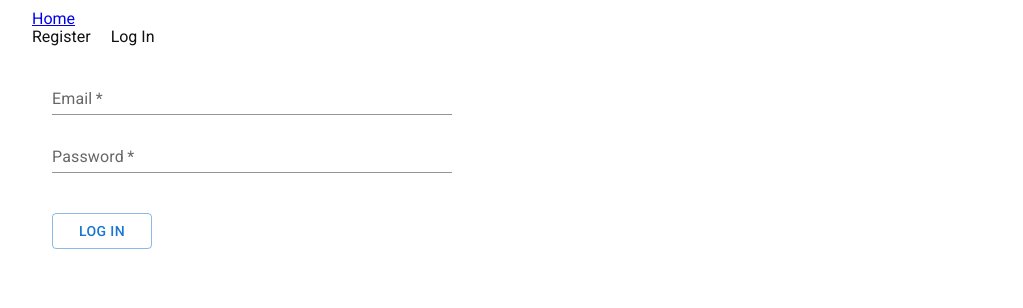
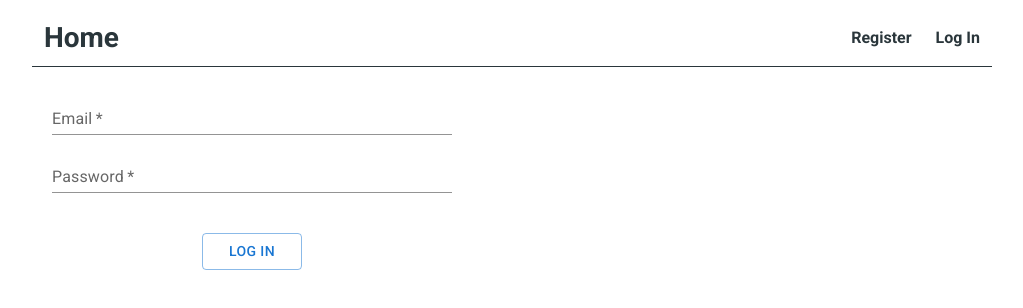
Before and after one commit to asiaostrowska55/goit-react-hw-08-phonebook, a React (Create React App) app: page /goit-react-hw-08-phonebook/login in a window 1280 px wide. Shown: the top 308 px of the page, without its empty margins (128-1151 px from the left). Built offline with nearby package versions, Linux system fonts and the light colour scheme.

Commit message:
homepage styles

```diff
--- a/src/components/AppBar/AppBar.jsx
+++ b/src/components/AppBar/AppBar.jsx
@@ -2,12 +2,13 @@ import { Navigation } from '../Navigation/Navigation';
 import { UserMenu } from '../UserMenu/UserMenu';
 import { AuthNav } from '../AuthNav/AuthNav';
 import { useAuth } from 'hooks/useAuth';
+import css from './AppBar.module.css';
 
 export const AppBar = () => {
   const { isLoggedIn } = useAuth();
 
   return (
-    <header>
+    <header className={css.header}>
       <Navigation />
       {isLoggedIn ? <UserMenu /> : <AuthNav />}
     </header>
--- /dev/null
+++ b/src/components/AppBar/AppBar.module.css
@@ -0,0 +1,7 @@
+.header {
+  display: flex;
+  justify-content: space-between;
+  align-items: center;
+  margin-bottom: 16px;
+  border-bottom: 1px solid #2a363b;
+}
--- a/src/components/AuthNav/AuthNav.jsx
+++ b/src/components/AuthNav/AuthNav.jsx
@@ -3,7 +3,7 @@ import css from './AuthNav.module.css';
 
 export const AuthNav = () => {
   return (
-    <div className={css.div}>
+    <div>
       <NavLink className={css.link} to="/register">
         Register
       </NavLink>
--- a/src/components/AuthNav/AuthNav.module.css
+++ b/src/components/AuthNav/AuthNav.module.css
@@ -1,18 +1,12 @@
-.div {
-  display: flex;
-  gap: 20px;
-  flex-direction: row;
-  align-items: center;
+.link {
+  display: inline-block;
+  text-decoration: none;
+  padding: 12px;
+  font-weight: 700;
+  color: #2a363b;
+  transition: 0.5s ease-in-out;
 }
-.link {
-  color: #111;
-  text-decoration: none;
 
-  &:hover {
-    text-decoration: underline;
-  }
+.link:hover {
+  color: #e84a5f;
 }
-.active {
-  color: red;
-  text-decoration: underline;
-}
--- a/src/components/LoginForm/LoginForm.jsx
+++ b/src/components/LoginForm/LoginForm.jsx
@@ -43,7 +43,7 @@ export const LoginForm = () => {
       <Button
         type="submit"
         variant="outlined"
-        style={{ width: '100px', marginTop: '30px', lignSelf: 'center' }}
+        style={{ width: '100px', marginTop: '30px', alignSelf: 'center' }}
       >
         Log In
       </Button>
--- a/src/components/Navigation/Navigation.jsx
+++ b/src/components/Navigation/Navigation.jsx
@@ -17,7 +17,7 @@ export const Navigation = () => {
           </NavLink>
         </>
       ) : (
-        <NavLink className={css.link} to="/">
+        <NavLink className={css.homeLink} to="/">
           Home
         </NavLink>
       )}
--- a/src/components/Navigation/Navigation.module.css
+++ b/src/components/Navigation/Navigation.module.css
@@ -0,0 +1,19 @@
+.homeLink {
+  font-size: 28px;
+}
+.link,
+.homeLink {
+  display: inline-block;
+  text-decoration: none;
+  padding: 12px;
+  font-weight: 700;
+  color: #2a363b;
+  transition: 0.3s ease-in-out;
+}
+
+.link:hover {
+  color: #e84a5f;
+}
+.homeLink:hover {
+  color: #444ae7;
+}
--- a/src/components/RegisterForm/RegisterForm.jsx
+++ b/src/components/RegisterForm/RegisterForm.jsx
@@ -54,7 +54,7 @@ export const RegisterForm = () => {
       <Button
         type="submit"
         variant="outlined"
-        style={{ width: '100px', marginTop: '30px', lignSelf: 'center' }}
+        style={{ width: '100px', marginTop: '30px', alignSelf: 'center' }}
       >
         Register
       </Button>
--- a/src/components/UserMenu/UserMenu.jsx
+++ b/src/components/UserMenu/UserMenu.jsx
@@ -10,7 +10,7 @@ export const UserMenu = () => {
 
   return (
     <div className={css.wrapper}>
-      <p className={css.username}>Hi, {user.name}</p>
+      <p className={css.username}>Hi, {user.name}!</p>
       <Button
         type="submit"
         variant="outlined"
--- a/src/components/UserMenu/UserMenu.module.css
+++ b/src/components/UserMenu/UserMenu.module.css
@@ -0,0 +1,7 @@
+.wrapper {
+  display: flex;
+  flex-direction: row;
+  flex-wrap: nowrap;
+  gap: 10px;
+  align-items: center;
+}
--- a/src/pages/Home.jsx
+++ b/src/pages/Home.jsx
@@ -1,8 +1,15 @@
 export default function Home() {
   return (
-    <div>
+    <div style={{ margin: '50px' }}>
       <h1>Phonebook welcome page!</h1>
-      <h3>Please login or sign up</h3>
+      <h3>Please login or sign up to create your private contact book.</h3>
+      <img
+        width="63"
+        height="63"
+        src="https://img.icons8.com/external-goofy-color-kerismaker/96/external-Phonebook-communication-goofy-color-kerismaker.png"
+        alt="external-Phonebook-communication-goofy-color-kerismaker"
+        style={{ padding: '50px' }}
+      />
     </div>
   );
 }
--- a/src/pages/HomeLogged.jsx
+++ b/src/pages/HomeLogged.jsx
@@ -1,8 +1,10 @@
 export default function HomeLogged() {
   return (
-    <div>
-      <h1>Phonebook welcome page!</h1>
-      <h3>Go to "Phonebook" page to see your contacts</h3>
+    <div style={{ margin: '50px' }}>
+      <h1>Welcome to your personal phonebook!</h1>
+      <p>
+        Go to <b>'Phonebook'</b> tab to see and modify your contact list.
+      </p>
     </div>
   );
 }
```
